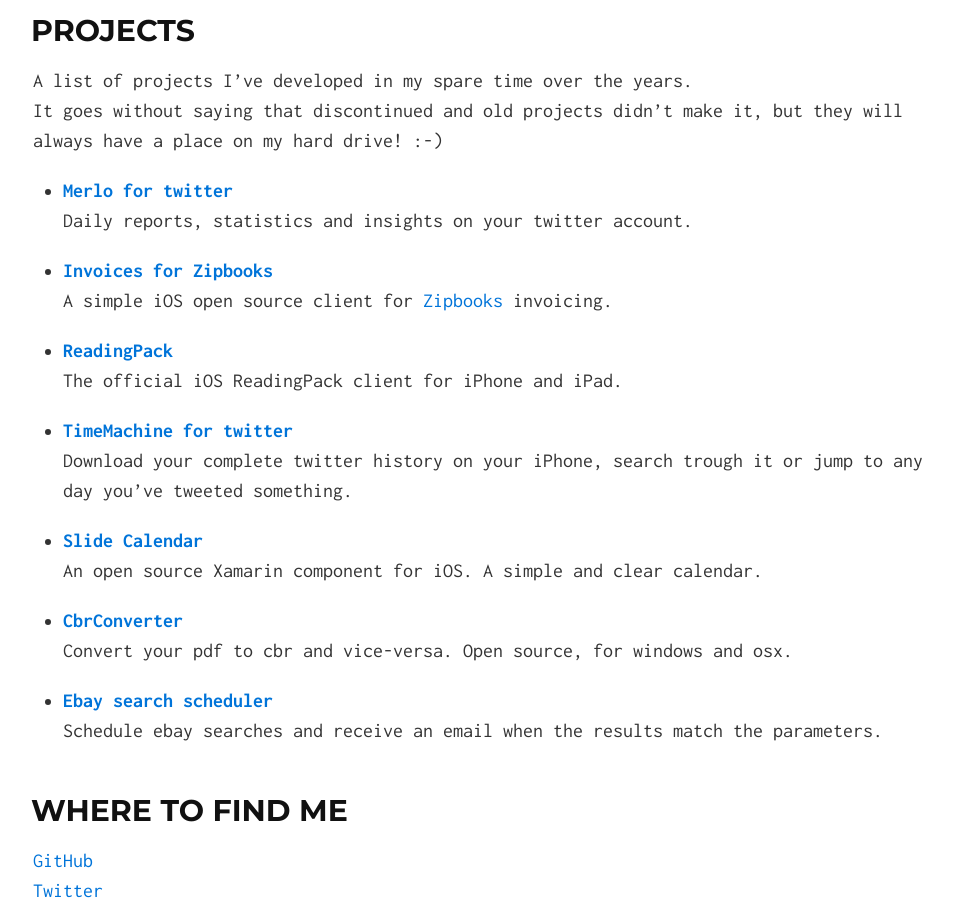
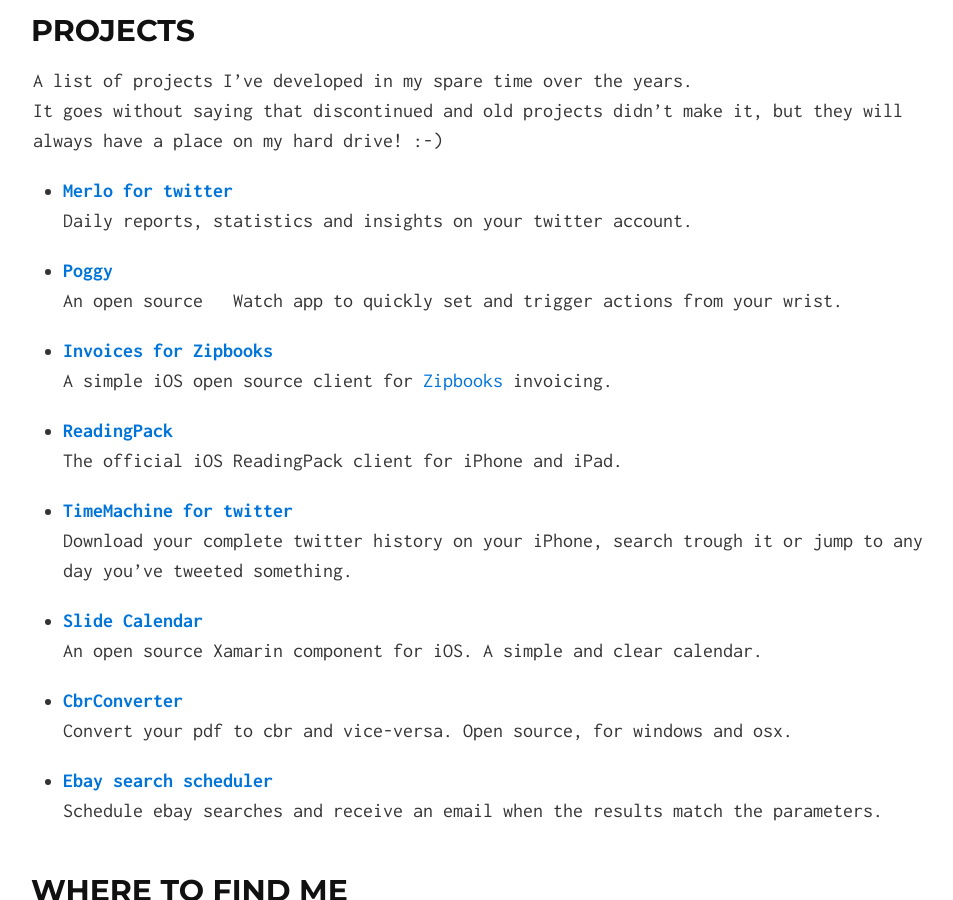
Before and after one commit to timefrancesco/timefrancesco.github.io, a Jekyll site: the page built from index.md, in a window 1280 px wide and 900 px high, scrolled down 614 px. Shown: the whole window, without its empty margins (157-1110 px from the left). Built offline with Jekyll 4.4.1, drawn with Linux system fonts in a browser that asks for light colours.

Commit message:
Update index.md

```diff
--- a/index.md
+++ b/index.md
@@ -17,6 +17,9 @@
 
 * **[Merlo for twitter](http://www.merloapp.com)**
 Daily reports, statistics and insights on your twitter account.
+
+* **[Poggy](https://github.com/xeo-it/poggy)**
+An open source  Watch app to quickly set and trigger actions from your wrist.
 
 * **[Invoices for Zipbooks](https://github.com/xeo-it/zipbooks-invoices-swift)**
 A simple iOS open source client for [Zipbooks](http://www.zipbooks.com) invoicing.
```
